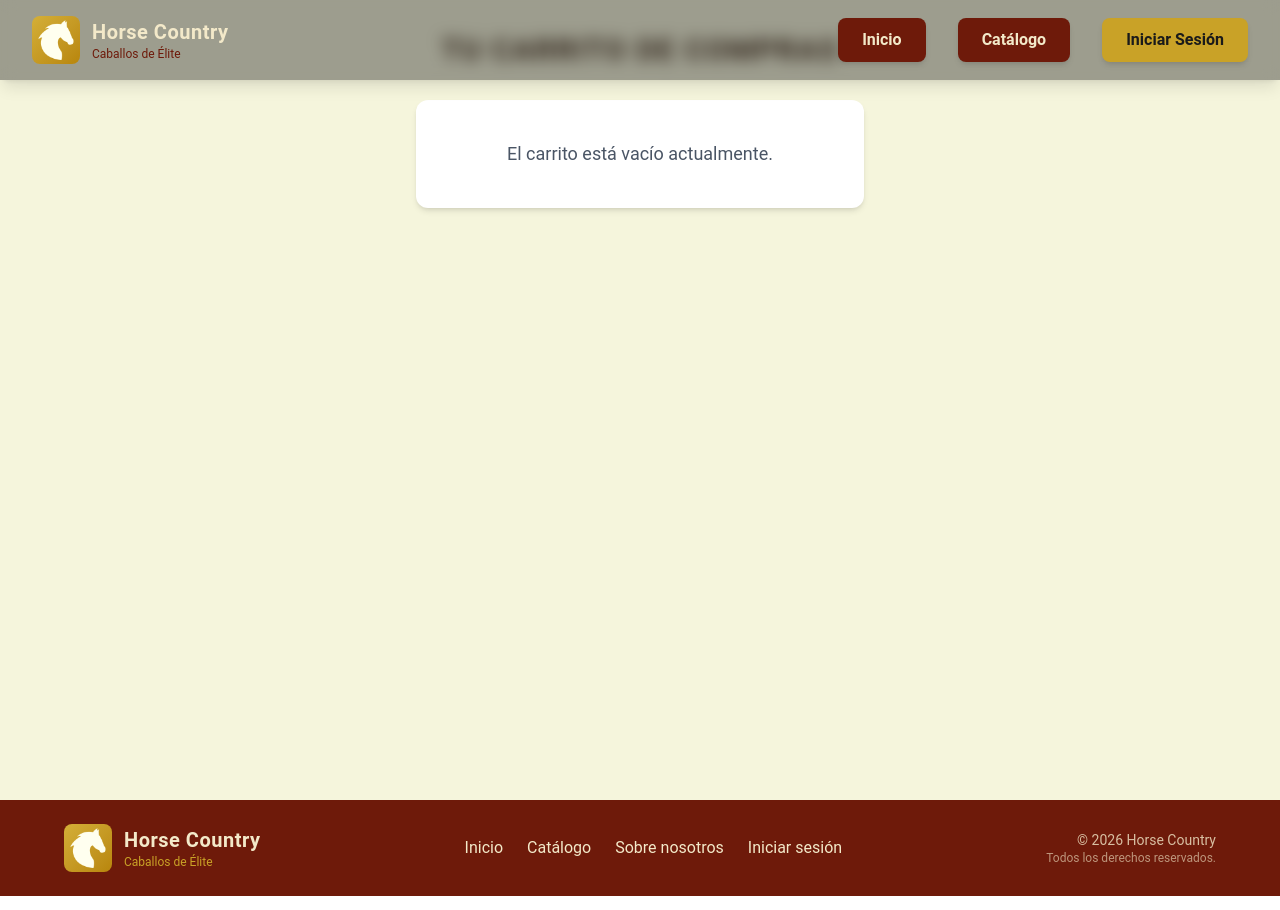
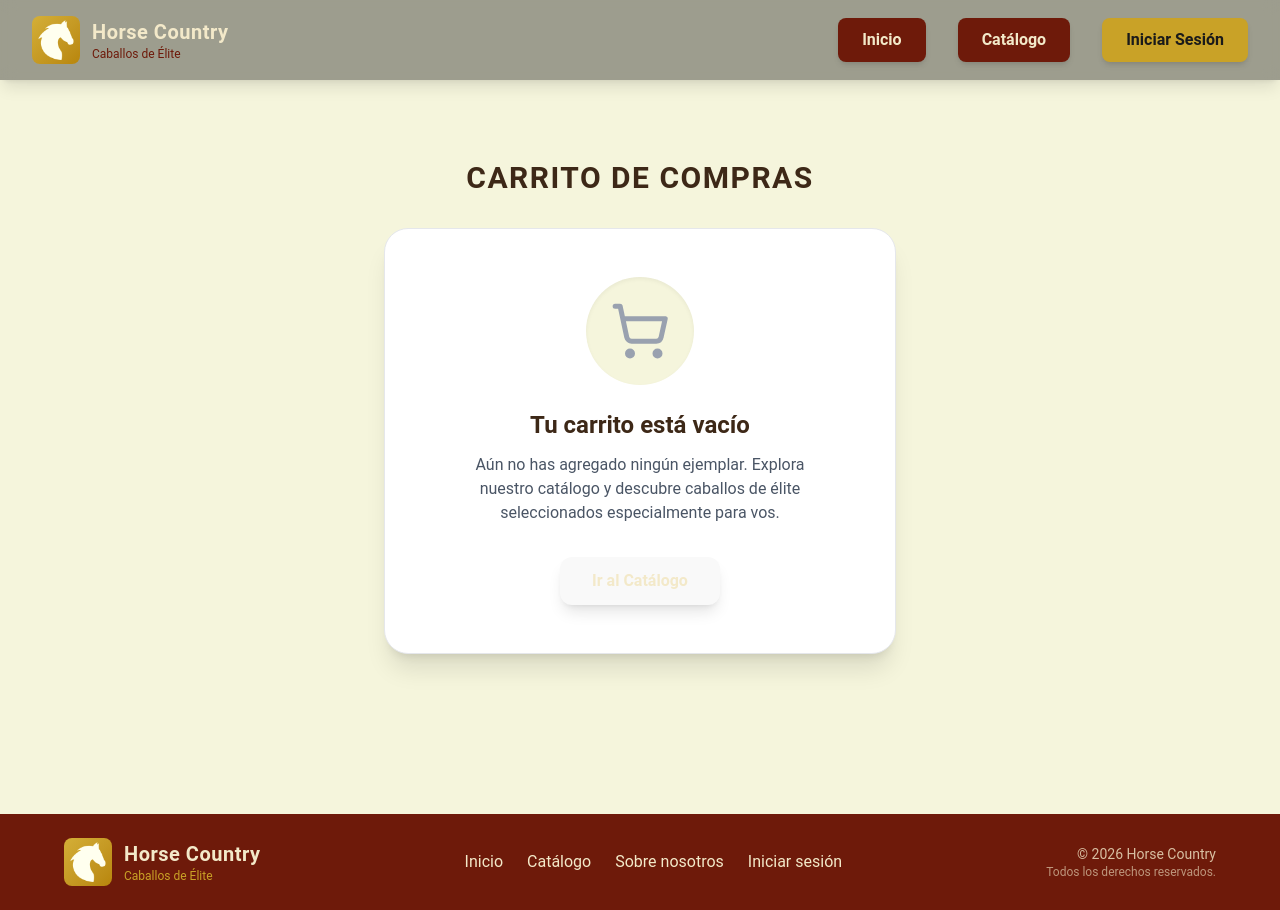
Before and after one commit to CristianEstMaida/HorseCountry-master, a React (Vite) app in the folder HorseCountry.WebApp/: page /carrito in a window 1280 px wide. Built offline with nearby package versions, Linux system fonts and the light colour scheme.

Commit message:
Diseño del carrito de compras

```diff
--- a/HorseCountry.WebApp/src/pages/Carrito.jsx
+++ b/HorseCountry.WebApp/src/pages/Carrito.jsx
@@ -1,19 +1,42 @@
 import { useNavigate } from 'react-router-dom';
+import { ShoppingCart } from "lucide-react";
+
 const Carrito = ({ items, finalizarCompra }) => {
   const navigate = useNavigate(); // Creamos la función aquí
   const total = items.reduce((acc, item) => acc + item.price, 0);
 
+
   return (
-    <div className="min-h-screen bg-[#f5f5dc] p-8">
+    <div className="min-h-screen bg-[#f5f5dc] py-40 px-8">
       <h2 className="text-3xl font-bold text-[#3d2817] mb-8 text-center uppercase tracking-wider">
-        Tu Carrito de Compras
+        Carrito de Compras
       </h2>
       {items.length === 0 ? (
-        <div className="text-center p-10 bg-white rounded-xl shadow-md max-w-md mx-auto">
-          <p className="text-gray-600 text-lg">El carrito está vacío actualmente.</p>
+        <div className="flex flex-col items-center justify-center text-center p-12 bg-white rounded-3xl shadow-xl max-w-lg mx-auto border border-gray-200">
+
+          <div className="bg-[#f5f5dc] p-6 rounded-full shadow-inner mb-6">
+            <ShoppingCart size={60} className="text-gray-400" />
+          </div>
+
+          <h3 className="text-2xl font-bold text-[#3d2817] mb-3">
+            Tu carrito está vacío
+          </h3>
+
+          <p className="text-gray-600 mb-8 max-w-sm">
+            Aún no has agregado ningún ejemplar. Explora nuestro catálogo y descubre caballos de élite seleccionados especialmente para vos.
+          </p>
+
+          <button
+            onClick={() => navigate("/catalogo")}
+            className="px-8 py-3 bg-[#3d2817] text-cream rounded-xl font-semibold hover:bg-[#d4af37] hover:text-[#3d2817] transition-all shadow-lg"
+          >
+            Ir al Catálogo
+          </button>
+
         </div>
+
       ) : (
-       <div className="max-w-2xl mx-auto bg-white p-8 rounded-2xl shadow-2xl border border-gray-100">
+        <div className="max-w-2xl mx-auto bg-white p-8 rounded-2xl shadow-2xl border border-gray-100">
           <div className="space-y-4">
             {items.map((item, idx) => (
               <div key={idx} className="flex justify-between items-center border-b border-gray-100 pb-4">
```
